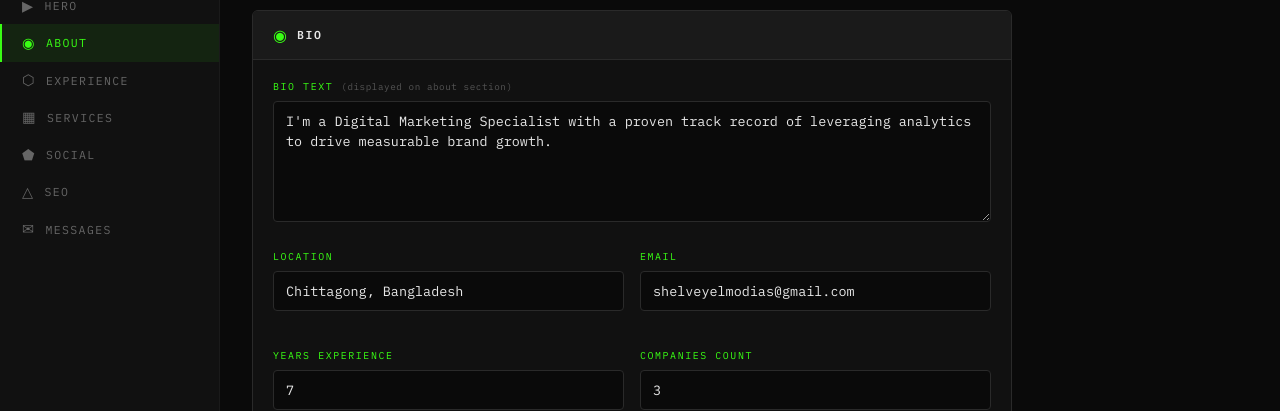
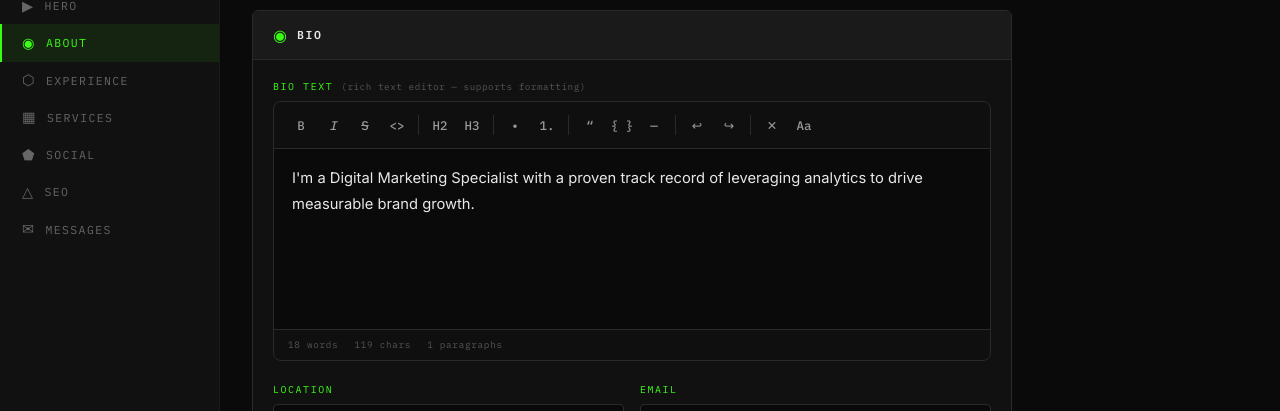
Before and after one commit to alizubu/Shelvey, a Next.js app: page /admin/dashboard/about in a window 1280 px wide. Shown: the part 148-559 px from the top of the page. Built offline with nearby package versions, Linux system fonts and the light colour scheme; no server answers; the database is empty.

Commit message:
feat: rich text editor for bio - Tiptap with bold/italic/lists/headings/code/undo/redo/word-count

```diff
--- a/app/admin/dashboard/about/page.tsx
+++ b/app/admin/dashboard/about/page.tsx
@@ -4,6 +4,9 @@ import { useEffect, useState } from "react";
 import { toast }               from "sonner";
 import { AdminSection, SaveButton, AddButton, DeleteButton } from "@/components/admin/AdminSection";
 import { AdminField, AdminInput, AdminTextarea }              from "@/components/admin/AdminField";
+import dynamic from "next/dynamic";
+
+const RichTextEditor = dynamic(() => import("@/components/admin/RichTextEditor"), { ssr: false });
 
 interface Discipline { _id?: string; icon: string; title: string; desc: string; }
 interface Skill { label: string; percent: number; color: string; }
@@ -107,8 +110,8 @@ export default function AboutAdminPage() {
 
       {/* ── BIO ── */}
       <AdminSection title="BIO" icon="◉">
-        <AdminField label="BIO TEXT" hint="displayed on about section">
-          <AdminTextarea value={data.bio} onChange={setField("bio")} rows={5} />
+        <AdminField label="BIO TEXT" hint="rich text editor — supports formatting">
+          <RichTextEditor value={data.bio} onChange={(html) => setData(prev => ({ ...prev, bio: html }))} placeholder="Write your bio here..." />
         </AdminField>
         <div style={{ display: "grid", gridTemplateColumns: "1fr 1fr", gap: "16px" }}>
           <AdminField label="LOCATION">
--- a/app/globals.css
+++ b/app/globals.css
@@ -505,3 +505,85 @@ textarea.retro-input:focus {
 ════════════════════════════════════════ */
 
 /* Grid lines subtle pulse handled by GSAP inline */
+
+/* ════════════════════════════════════════
+   RICH TEXT EDITOR (Tiptap)
+════════════════════════════════════════ */
+.rich-editor-content p {
+  margin-bottom: 0.8em;
+}
+.rich-editor-content h2 {
+  font-size: 1.3rem;
+  font-weight: 700;
+  margin: 1em 0 0.5em;
+  color: var(--color-text);
+}
+.rich-editor-content h3 {
+  font-size: 1.05rem;
+  font-weight: 600;
+  margin: 0.8em 0 0.4em;
+  color: var(--color-text);
+}
+.rich-editor-content ul,
+.rich-editor-content ol {
+  padding-left: 1.5em;
+  margin-bottom: 0.8em;
+}
+.rich-editor-content li {
+  margin-bottom: 0.3em;
+}
+.rich-editor-content blockquote {
+  border-left: 3px solid var(--color-accent);
+  padding-left: 14px;
+  margin: 0.8em 0;
+  color: var(--color-text-muted);
+  font-style: italic;
+}
+.rich-editor-content code {
+  background: var(--color-surface-2);
+  border: 1px solid var(--color-border);
+  border-radius: 3px;
+  padding: 1px 5px;
+  font-family: var(--font-mono);
+  font-size: 0.85em;
+}
+.rich-editor-content pre {
+  background: var(--color-surface);
+  border: 1px solid var(--color-border);
+  border-radius: 6px;
+  padding: 14px 16px;
+  margin: 0.8em 0;
+  overflow-x: auto;
+  font-family: var(--font-mono);
+  font-size: 0.82rem;
+  line-height: 1.6;
+}
+.rich-editor-content pre code {
+  background: none;
+  border: none;
+  padding: 0;
+}
+.rich-editor-content hr {
+  border: none;
+  border-top: 1px solid var(--color-border);
+  margin: 1.2em 0;
+}
+.rich-editor-content strong {
+  font-weight: 700;
+  color: var(--color-text);
+}
+.rich-editor-content em {
+  font-style: italic;
+}
+.rich-editor-content s {
+  text-decoration: line-through;
+  opacity: 0.6;
+}
+.rich-editor-content .is-editor-empty:first-child::before {
+  content: attr(data-placeholder);
+  float: left;
+  color: var(--color-text-dim);
+  pointer-events: none;
+  height: 0;
+  font-style: italic;
+}
--- /dev/null
+++ b/components/admin/RichTextEditor.tsx
@@ -0,0 +1,214 @@
+"use client";
+
+import { useEditor, EditorContent } from "@tiptap/react";
+import StarterKit from "@tiptap/starter-kit";
+import Placeholder from "@tiptap/extension-placeholder";
+import { useEffect, useState, useCallback } from "react";
+import { useTheme } from "@/components/layout/ThemeProvider";
+
+interface RichTextEditorProps {
+  value: string;
+  onChange: (html: string) => void;
+  placeholder?: string;
+}
+
+export default function RichTextEditor({ value, onChange, placeholder = "Start writing..." }: RichTextEditorProps) {
+  const { theme } = useTheme();
+  const isDark = theme === "dark";
+  const [wordCount, setWordCount] = useState({ words: 0, chars: 0, paragraphs: 0 });
+
+  const editor = useEditor({
+    extensions: [
+      StarterKit.configure({
+        heading: { levels: [2, 3] },
+      }),
+      Placeholder.configure({ placeholder }),
+    ],
+    content: value,
+    onUpdate: ({ editor: ed }) => {
+      const html = ed.getHTML();
+      onChange(html);
+      updateCounts(ed.getText());
+    },
+    editorProps: {
+      attributes: {
+        class: "rich-editor-content",
+        style: `
+          min-height: 180px;
+          padding: 16px 18px;
+          outline: none;
+          font-family: 'Inter', sans-serif;
+          font-size: 0.92rem;
+          line-height: 1.8;
+          color: var(--color-text);
+        `,
+      },
+    },
+  });
+
+  // Sync external value changes
+  useEffect(() => {
+    if (editor && value !== editor.getHTML()) {
+      editor.commands.setContent(value);
+    }
+  }, [value, editor]);
+
+  const updateCounts = useCallback((text: string) => {
+    const words = text.trim() ? text.trim().split(/\s+/).length : 0;
+    const chars = text.length;
+    const paragraphs = text.trim() ? text.trim().split(/\n\n+/).length : 0;
+    setWordCount({ words, chars, paragraphs });
+  }, []);
+
+  useEffect(() => {
+    if (editor) updateCounts(editor.getText());
+  }, [editor, updateCounts]);
+
+  if (!editor) return null;
+
+  const ToolBtn = ({ active, onClick, title, children }: {
+    active?: boolean; onClick: () => void; title: string; children: React.ReactNode;
+  }) => (
+    <button
+      type="button"
+      onClick={onClick}
+      title={title}
+      style={{
+        width: "30px", height: "30px",
+        display: "flex", alignItems: "center", justifyContent: "center",
+        background: active ? "var(--color-accent-bg)" : "transparent",
+        border: `1px solid ${active ? "var(--color-accent)" : "transparent"}`,
+        borderRadius: "4px",
+        color: active ? "var(--color-accent)" : "var(--color-text-muted)",
+        cursor: "pointer",
+        fontSize: "0.78rem",
+        fontWeight: active ? 700 : 500,
+        transition: "all 0.15s ease",
+        fontFamily: "'IBM Plex Mono', monospace",
+      }}
+    >
+      {children}
+    </button>
+  );
+
+  const Divider = () => (
+    <div style={{ width: "1px", height: "20px", background: "var(--color-border)", margin: "0 4px" }} />
+  );
+
+  return (
+    <div style={{
+      border: "1px solid var(--color-border)",
+      borderRadius: "8px",
+      overflow: "hidden",
+      background: "var(--color-bg)",
+      transition: "border-color 0.2s ease",
+    }}>
+      {/* ── Toolbar ── */}
+      <div style={{
+        display: "flex",
+        flexWrap: "wrap",
+        alignItems: "center",
+        gap: "2px",
+        padding: "8px 12px",
+        borderBottom: "1px solid var(--color-border)",
+        background: isDark ? "rgba(255,255,255,0.02)" : "rgba(0,0,0,0.02)",
+      }}>
+        {/* Text formatting */}
+        <ToolBtn active={editor.isActive("bold")} onClick={() => editor.chain().focus().toggleBold().run()} title="Bold (Ctrl+B)">
+          B
+        </ToolBtn>
+        <ToolBtn active={editor.isActive("italic")} onClick={() => editor.chain().focus().toggleItalic().run()} title="Italic (Ctrl+I)">
+          <em>I</em>
+        </ToolBtn>
+        <ToolBtn active={editor.isActive("strike")} onClick={() => editor.chain().focus().toggleStrike().run()} title="Strikethrough">
+          <s>S</s>
+        </ToolBtn>
+        <ToolBtn active={editor.isActive("code")} onClick={() => editor.chain().focus().toggleCode().run()} title="Inline Code">
+          {"<>"}
+        </ToolBtn>
+
+        <Divider />
+
+        {/* Headings */}
+        <ToolBtn active={editor.isActive("heading", { level: 2 })} onClick={() => editor.chain().focus().toggleHeading({ level: 2 }).run()} title="Heading 2">
+          H2
+        </ToolBtn>
+        <ToolBtn active={editor.isActive("heading", { level: 3 })} onClick={() => editor.chain().focus().toggleHeading({ level: 3 }).run()} title="Heading 3">
+          H3
+        </ToolBtn>
+
+        <Divider />
+
+        {/* Lists */}
+        <ToolBtn active={editor.isActive("bulletList")} onClick={() => editor.chain().focus().toggleBulletList().run()} title="Bullet List">
+          •
+        </ToolBtn>
+        <ToolBtn active={editor.isActive("orderedList")} onClick={() => editor.chain().focus().toggleOrderedList().run()} title="Numbered List">
+          1.
+        </ToolBtn>
+
+        <Divider />
+
+        {/* Block */}
+        <ToolBtn active={editor.isActive("blockquote")} onClick={() => editor.chain().focus().toggleBlockquote().run()} title="Quote">
+          &ldquo;
+        </ToolBtn>
+        <ToolBtn active={editor.isActive("codeBlock")} onClick={() => editor.chain().focus().toggleCodeBlock().run()} title="Code Block">
+          {"{ }"}
+        </ToolBtn>
+        <ToolBtn active={false} onClick={() => editor.chain().focus().setHorizontalRule().run()} title="Horizontal Rule">
+          —
+        </ToolBtn>
+
+        <Divider />
+
+        {/* Undo/Redo */}
+        <ToolBtn active={false} onClick={() => editor.chain().focus().undo().run()} title="Undo (Ctrl+Z)">
+          ↩
+        </ToolBtn>
+        <ToolBtn active={false} onClick={() => editor.chain().focus().redo().run()} title="Redo (Ctrl+Y)">
+          ↪
+        </ToolBtn>
+
+        <Divider />
+
+        {/* Clear formatting */}
+        <ToolBtn active={false} onClick={() => editor.chain().focus().clearNodes().unsetAllMarks().run()} title="Clear Formatting">
+          ✕
+        </ToolBtn>
+
+        {/* Case toggle */}
+        <ToolBtn active={false} onClick={() => {
+          const { from, to } = editor.state.selection;
+          const text = editor.state.doc.textBetween(from, to);
+          if (!text) return;
+          const isUpper = text === text.toUpperCase();
+          const newText = isUpper ? text.toLowerCase() : text.toUpperCase();
+          editor.chain().focus().insertContentAt({ from, to }, newText).run();
+        }} title="Toggle Case">
+          Aa
+        </ToolBtn>
+      </div>
+
+      {/* ── Editor Content ── */}
+      <EditorContent editor={editor} />
+
+      {/* ── Footer: Word count ── */}
+      <div style={{
+        display: "flex",
+        gap: "16px",
+        padding: "8px 14px",
+        borderTop: "1px solid var(--color-border)",
+        background: isDark ? "rgba(255,255,255,0.02)" : "rgba(0,0,0,0.02)",
+        fontFamily: "'IBM Plex Mono', monospace",
+        fontSize: "0.58rem",
+        color: "var(--color-text-dim)",
+        letterSpacing: "0.08em",
+      }}>
+        <span>{wordCount.words} words</span>
+        <span>{wordCount.chars} chars</span>
+        <span>{wordCount.paragraphs} paragraphs</span>
+      </div>
+    </div>
+  );
+}
```
